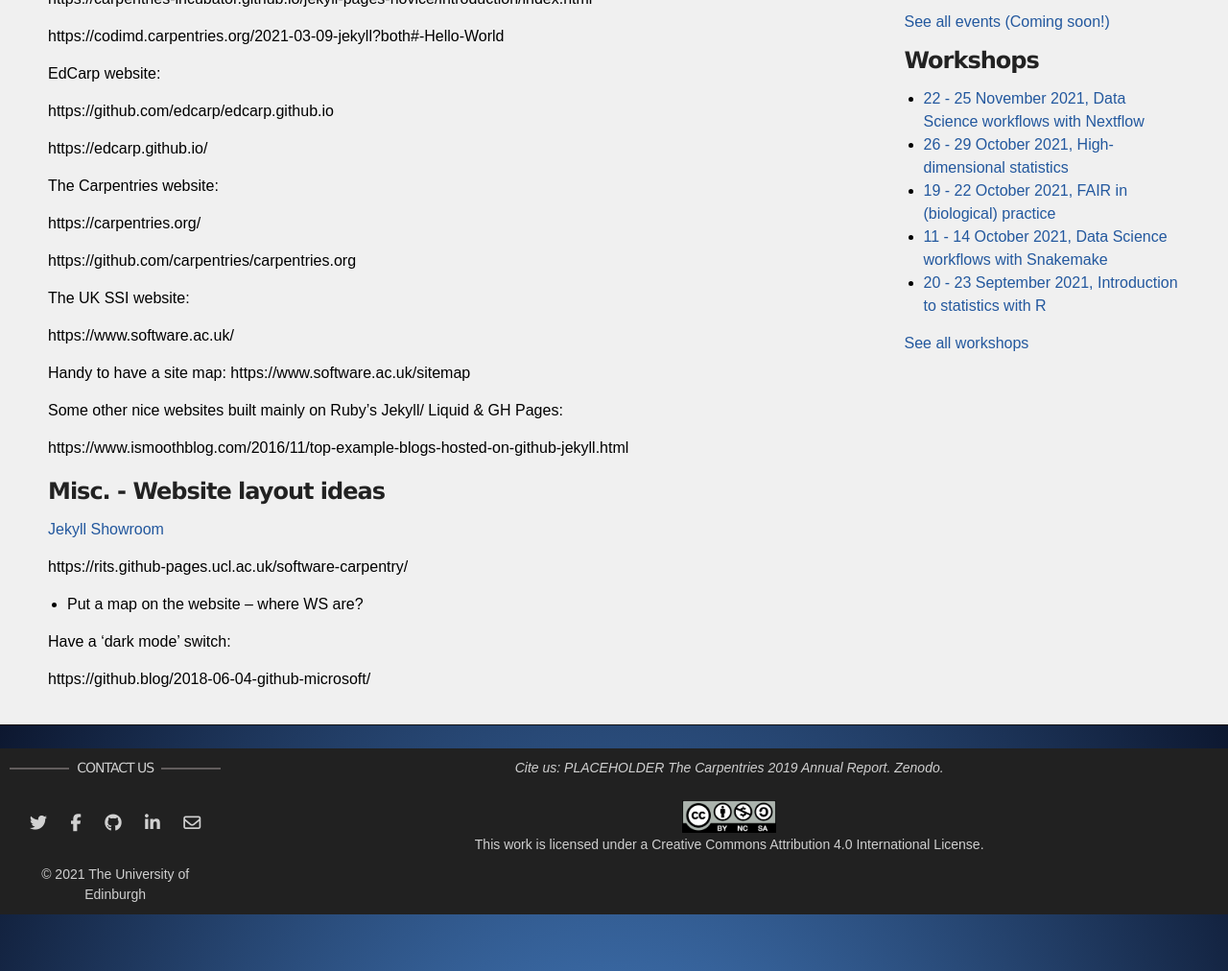
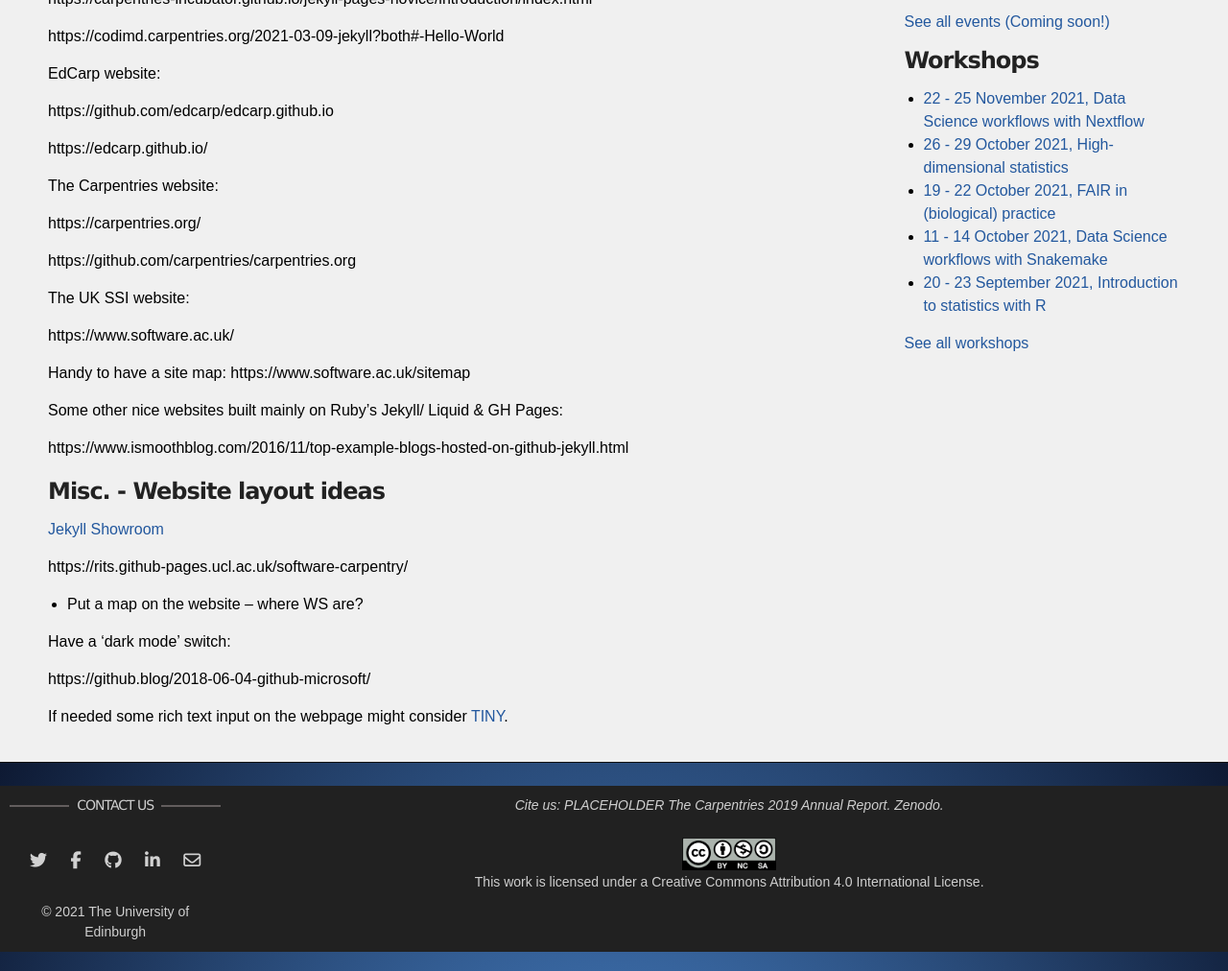
Before and after one commit to edcarp/Ed-DaSH, a Jekyll site: the page built from WebDev_Project_working_documentation/WebDev_WorkingDocs.md, in a window 1280 px wide, cut to the strip 385-1397 px from the top of the page. Shown: the whole strip at 96% size. Built offline with Jekyll 4.4.1, drawn with Linux system fonts in a browser that asks for light colours; nearby versions of some CDN libraries; our own code applies the rules of GitHub Pages for plain Markdown files.

Commit message:
Update WebDev_WorkingDocs.md

```diff
--- a/WebDev_Project_working_documentation/WebDev_WorkingDocs.md
+++ b/WebDev_Project_working_documentation/WebDev_WorkingDocs.md
@@ -55,3 +55,6 @@
 Have a ‘dark mode’ switch:
 
 https://github.blog/2018-06-04-github-microsoft/
+
+
+If needed some rich text input on the webpage might consider [TINY](https://www.tiny.cloud/?utm_campaign=editor_referral&utm_medium=poweredby&utm_source=tinymce&utm_content=v5).
```
